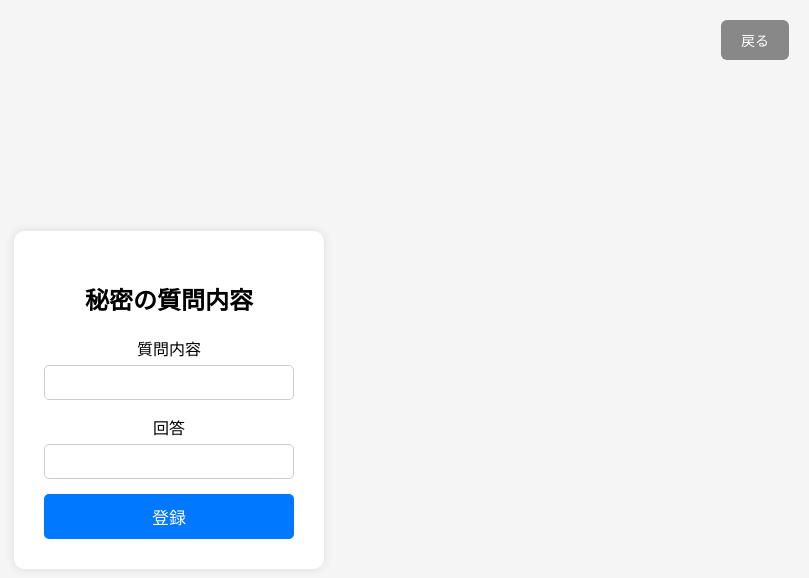
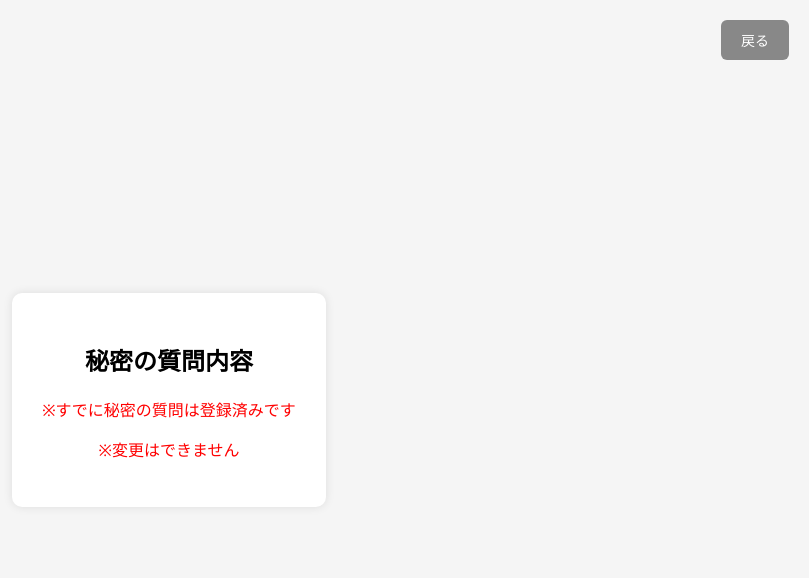
Before and after one commit to yamazaki-gumi/ubdcvote, a PHP site: page /secret_touroku2.php in a window 1280 px wide. Shown: the top 578 px of the page, without its empty margins (471-1280 px from the left). Run offline with PHP 8.4, Linux system fonts and the light colour scheme; a user stored in the database is signed in; data comes from the database, SQL or seed files in the repository.

Commit message:
秘密の質問が登録されていた場合エラー文を表示します

```diff
--- a/gamen3.css
+++ b/gamen3.css
@@ -13,7 +13,7 @@ html, body { /* 変更: htmlもflexで高さ100% */
 
 /* ------------ 中央コンテナ ------------ */
 .form-container {
-    width: 90%;                   /* 変更: 画面幅に合わせて可変 */
+    width: 100%;                   /* 変更: 画面幅に合わせて可変 */
     max-width: 350px;             /* 変更: 最大幅固定 */
     margin: 20px auto;            /* 変更: 上下マージン微調整 */
     padding: 30px;
--- a/secret_touroku2.php
+++ b/secret_touroku2.php
@@ -14,73 +14,78 @@ if ($conn->connect_error) {
     die("接続失敗: " . $conn->connect_error);
 }
 
-if ($_SERVER["REQUEST_METHOD"] === "POST") {
+$error_msg = "";
+$already_registered = false;
+
+// まず登録済みかチェック
+$stmt = $conn->prepare("SELECT secret_situmon, secret FROM accounts WHERE account_number = ?");
+$stmt->bind_param("i", $account_number);
+$stmt->execute();
+$stmt->bind_result($old_q, $old_a);
+$stmt->fetch();
+$stmt->close();
+
+if (!empty($old_q) && !empty($old_a)) {
+    $already_registered = true; // 登録済みフラグ
+}
+
+// POST送信処理（未登録の場合のみ）
+if ($_SERVER["REQUEST_METHOD"] === "POST" && !$already_registered) {
 
     $secret_situmon = trim($_POST['secret_situmon']);
     $secret = trim($_POST['secret']);
 
-    // 未入力チェック
+    // 入力チェック
     if ($secret_situmon === "" || $secret === "") {
-        echo "<p class='error-message' style='color:red;'>※すべて入力してください。</p>";
-    }
-    else {
+        $error_msg = "※すべて入力してください。";
+    } else {
+        // UPDATE
+        $stmt = $conn->prepare("UPDATE accounts SET secret_situmon = ?, secret = ? WHERE account_number = ?");
+        $stmt->bind_param("ssi", $secret_situmon, $secret, $account_number);
+        $stmt->execute();
+        $stmt->close();
 
-        $stmt = $conn->prepare(
-            "UPDATE accounts SET secret_situmon = ?, secret = ? WHERE account_number = ?"
-        );
-
-        if (!$stmt) {
-            die("SQLエラー: " . $conn->error);
-        }
-
-        $stmt->bind_param("ssi", $secret_situmon, $secret, $account_number);
-
-        try {
-            $stmt->execute();
         header("Location: gamen2-2.php");
         exit();
-
-        } catch (mysqli_sql_exception $e) {
-            echo "<p style='color:red;'>エラーが発生しました</p>";
-        }
-
-        $stmt->close();
     }
 }
 
 $conn->close();
 ?>
 
-
 <!DOCTYPE html>
 <html lang="ja">
 <head>
 <meta charset="UTF-8">
 <meta name="viewport" content="width=device-width, initial-scale=1.0">
-    <title>アカウント登録フォーム</title>
+<title>秘密の質問登録</title>
 <link rel="stylesheet" href="gamen3.css">
 </head>
 <body>
 
-<button class="back-button" onclick="location.href='gamen1.php'">戻る</button>
+<button class="back-button" onclick="location.href='main.php'">戻る</button>
 
 <div class="form-container">
     <h2>秘密の質問内容</h2>
 
-    <form id="regForm" action="secret_touroku2.php" method="POST">
+    <?php if ($already_registered): ?>
+        <p style="color:red;">※すでに秘密の質問は登録済みです   </p>
+        <p style="color:red;">※変更はできません</p>
+    <?php else: ?>
+        <form id="regForm" method="POST">
             <?php if (!empty($error_msg)): ?>
-        <p style="color:red; margin-top:10px;"><?php echo $error_msg; ?></p>
+                <p style="color:red;"><?php echo $error_msg; ?></p>
             <?php endif; ?>
 
-
             <label>質問内容</label>
-        <input type="text" name="secret_situmon"
-        required><br>
+            <input type="text" name="secret_situmon" value="<?php echo isset($secret_situmon) ? htmlspecialchars($secret_situmon) : ''; ?>" required><br>
 
             <label>回答</label>
-        <input type="text" name="secret" required><br>
-        <button type="submit" id="submitBtn">登録</button>
+            <input type="text" name="secret" value="<?php echo isset($secret) ? htmlspecialchars($secret) : ''; ?>" required><br>
+
+            <button class="submitBtn" type="submit">登録</button>
         </form>
+    <?php endif; ?>
 </div>
 
 </body>
```
Lines whose indentation alone changed are shown as unchanged.
